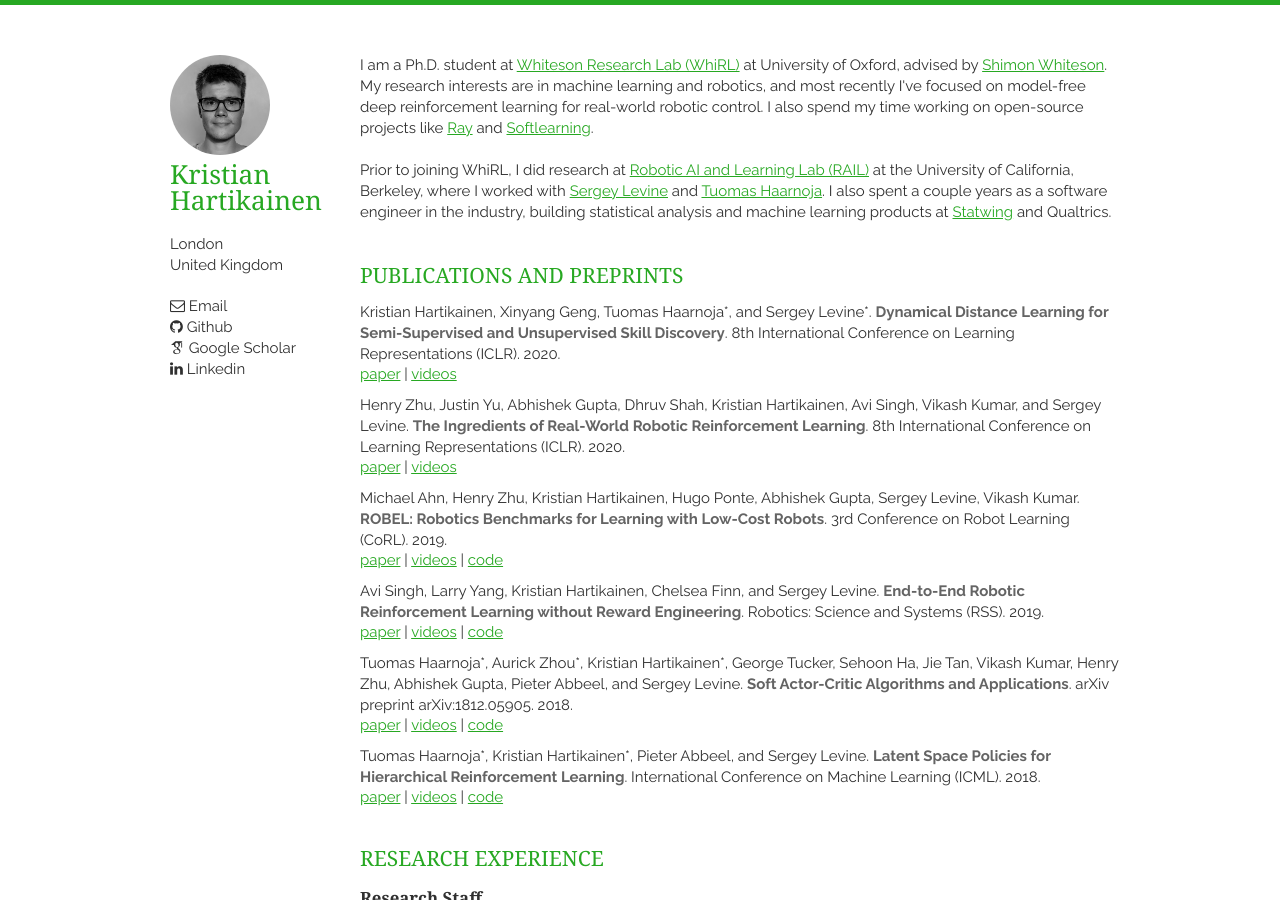
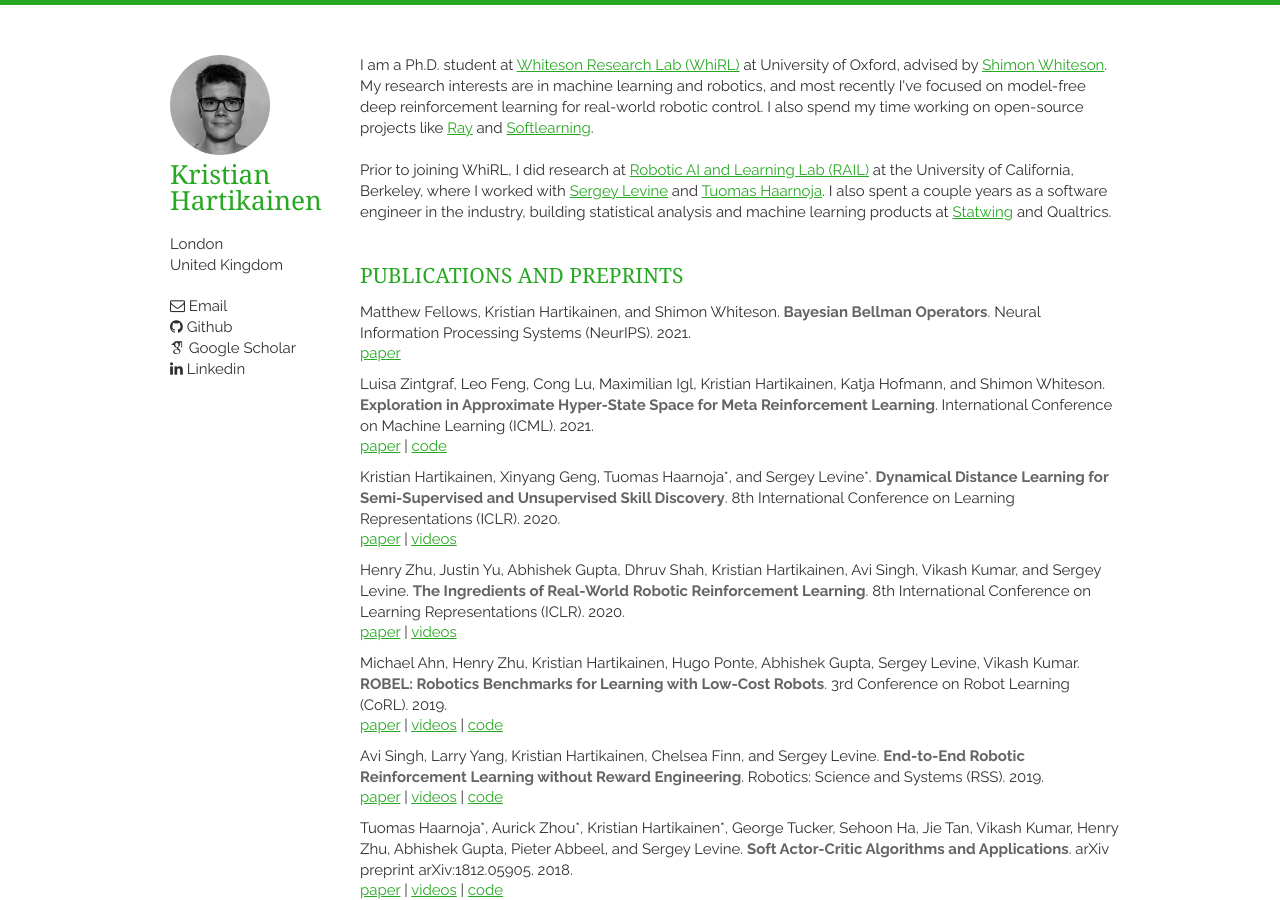
Before and after one commit to hartikainen/hartikainen.github.io, a Jekyll site: the page built from index.html, in a window 1280 px wide and 900 px high. Built offline with Jekyll 4.4.1, drawn with Linux system fonts in a browser that asks for light colours; nearby versions of some CDN libraries; some web fonts are replaced; the list of posts is cut into pages by our own code.

Commit message:
Add BBO and HyperX publications

```diff
--- a/_data/publications.yaml
+++ b/_data/publications.yaml
@@ -1,3 +1,21 @@
+- fellows2021bayesian:
+  title: Bayesian Bellman Operators
+  author: Matthew Fellows, Kristian Hartikainen, and Shimon Whiteson
+  journal: Neural Information Processing Systems (NeurIPS)
+  year: 2021
+  paper_url: https://arxiv.org/abs/2106.05012
+  video_url: null
+  code_url: null
+
+- zintgraf2021exploration:
+  title: Exploration in Approximate Hyper-State Space for Meta Reinforcement Learning
+  author: Luisa Zintgraf, Leo Feng, Cong Lu, Maximilian Igl, Kristian Hartikainen, Katja Hofmann, and Shimon Whiteson
+  journal: International Conference on Machine Learning (ICML)
+  year: 2021
+  paper_url: http://proceedings.mlr.press/v139/zintgraf21a/zintgraf21a.pdf
+  video_url: null
+  code_url: https://github.com/lmzintgraf/hyperx
+
 - hartikainen2020dynamical:
   title: Dynamical Distance Learning for Semi-Supervised and Unsupervised Skill Discovery
   author: Kristian Hartikainen, Xinyang Geng, Tuomas Haarnoja*, and Sergey Levine*
```
